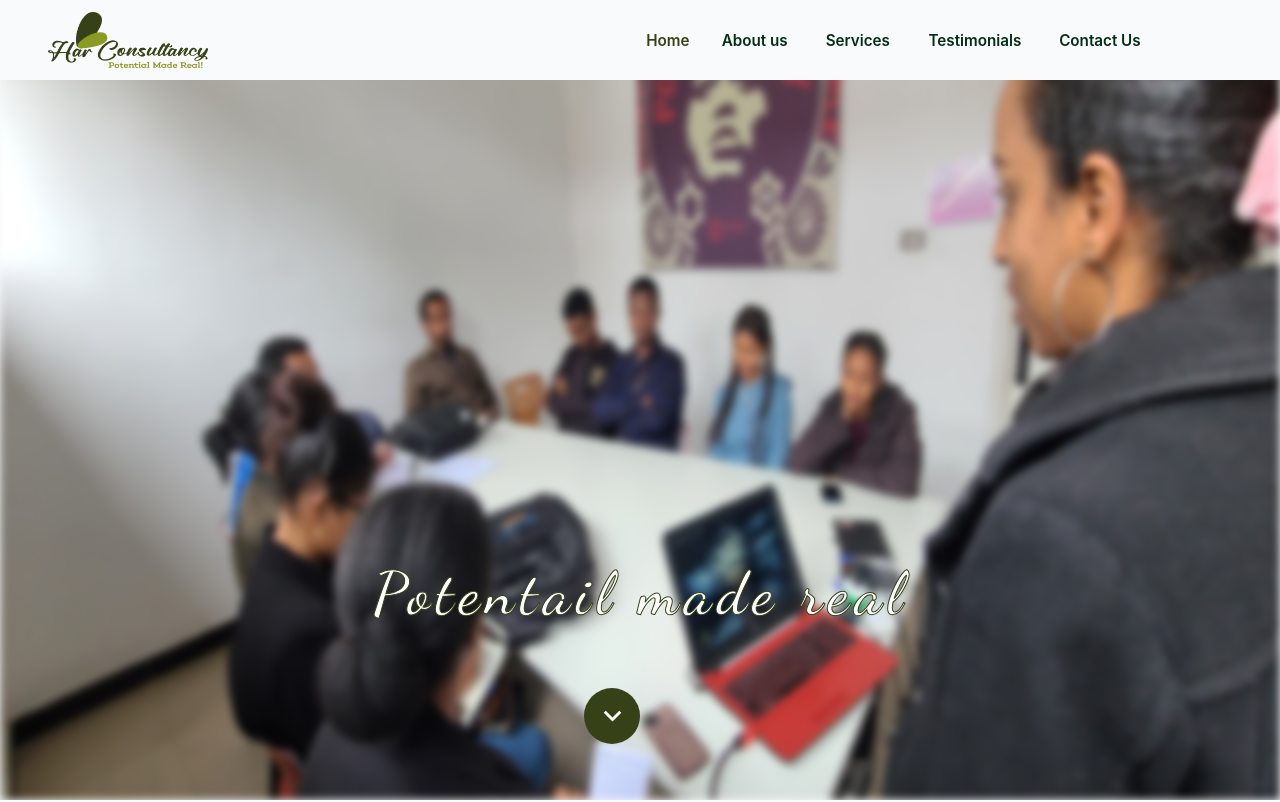
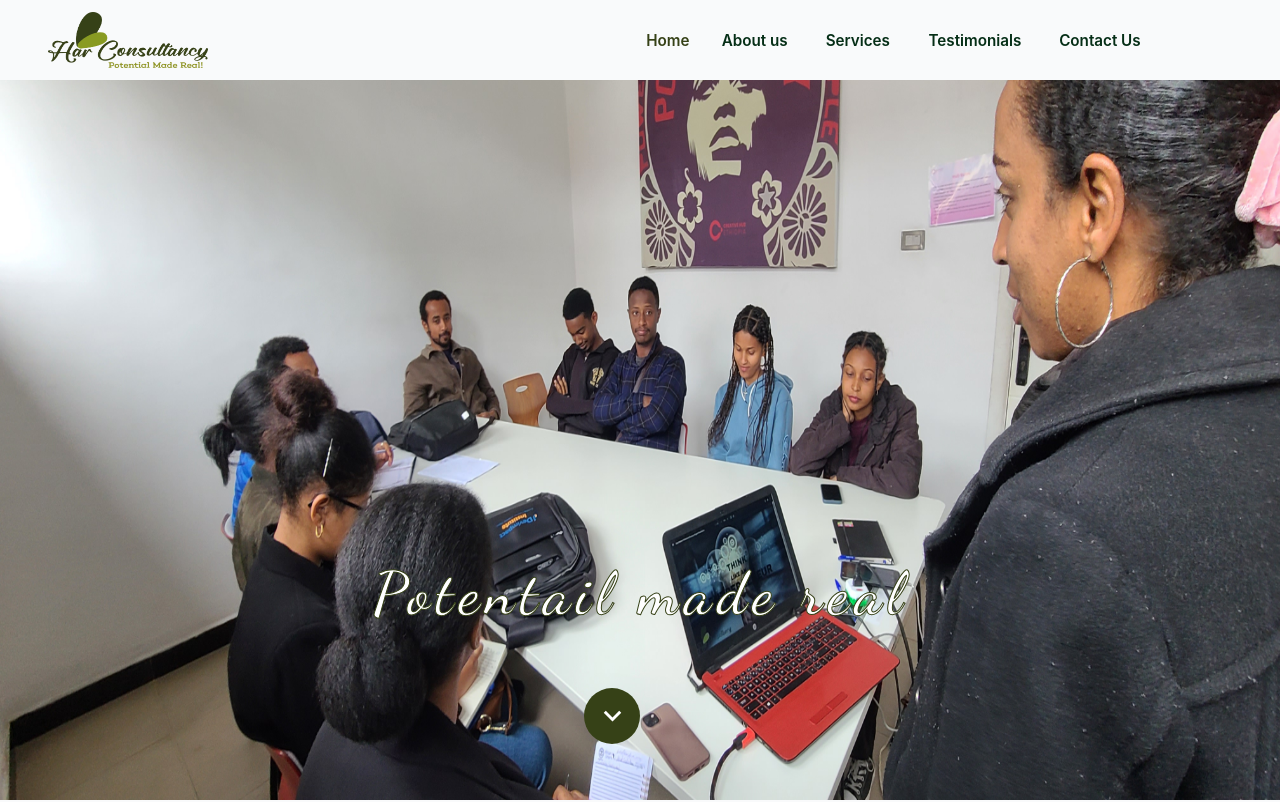
Before and after one commit to Yohannes90/JobQuest, a React (Vite) app: page / in a window 1280 px wide. Shown: the top 802 px of the page. Built offline with nearby package versions, Linux system fonts and the light colour scheme; some icons are missing.

Commit message:
removed the blur

```diff
--- a/src/components/Hero.tsx
+++ b/src/components/Hero.tsx
@@ -26,7 +26,7 @@ const Carousel: React.FC = () => {
   return (
     <div id="hero" className="overflow-hidden">
       <div className="relative bg-gray-50 overflow-hidden w-full h-96 sm:h-screen">
-        <div className="absolute blur-sm w-full h-full flex items-center justify-center">
+        <div className="absolute w-full h-full flex items-center justify-center">
           {slides[currentSlide]}
         </div>
         <div className="absolute flex justify-center items-end w-full h-screen">
--- a/src/components/Partners.tsx
+++ b/src/components/Partners.tsx
@@ -221,7 +221,7 @@ const Partners: React.FC = () => {
   };
 
   return (
-    <div id="partners" className="bg-harSecondary pt-2 pb-8">
+    <div id="partners" className="overflow-hidden bg-harSecondary pt-2 pb-8">
       <div className="max-w-7xl mx-auto px-4 sm:px-6 lg:px-8">
         {/* <div className="text-center">
           <h2 className="uppercase text-3xl text-harPrimary">Our Partners</h2>
```
